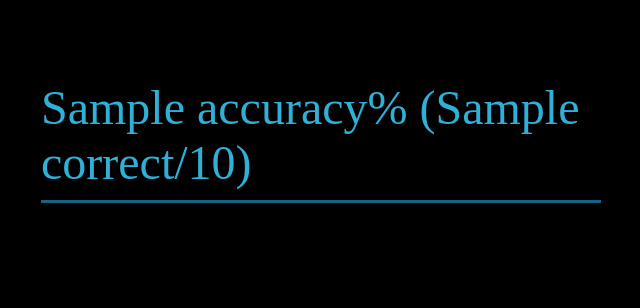
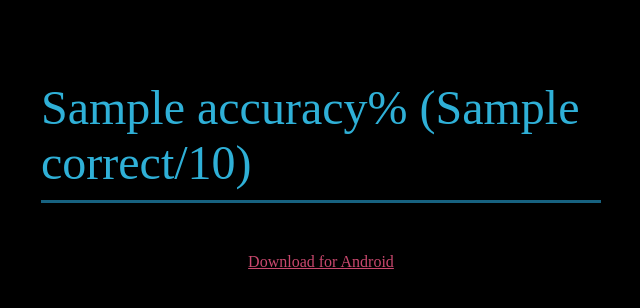
Before and after one commit to SnehaManohar/DistributedNNServer, a Flask app: template templates/status.html in a window 1280 px wide. Shown: the top 308 px of the page, without its empty margins (319-959 px from the left). Run offline with Flask 2, Linux system fonts and the light colour scheme; the template is opened without the code that fills it: most values are stand-ins (such as "Sample title", 1, 10 or a date in 2020); parts of the project's set-up code (start-up, migrations or seed data) failed here and were passed over.

Commit message:
Added option to download apk.

```diff
--- a/app.py
+++ b/app.py
@@ -1,4 +1,4 @@
-from flask import Flask, jsonify, request, render_template
+from flask import Flask, jsonify, request, render_template, send_file
 
 from model import Model
 
@@ -31,5 +31,10 @@ def get_status():
     return render_template('status.html', correct=correct, total=total, accuracy=round(correct * 100 / total))
 
 
+@app.route('/apk')
+def apk():
+    return send_file('static/Sonder.apk', as_attachment=True, attachment_filename='Sonder.apk')
+
+
 if __name__ == '__main__':
     app.run('0.0.0.0', 1729, threaded=True)
--- a/static/css/status.css
+++ b/static/css/status.css
@@ -81,6 +81,22 @@ body .wrapper .container > * {
   font-size: 300%;
 }
 
+a:link {
+    color: #E1517B;
+}
+
+a:visited {
+    color: #C1415B;
+}
+
+a:hover {
+    color: red;
+}
+
+a:active {
+    color: #35C4F0;
+}
+
 @keyframes label {
   0% {
     opacity: 0;
--- a/templates/status.html
+++ b/templates/status.html
@@ -27,5 +27,12 @@
       </div>
     </div>
   </div>
+  <div class="wrapper">
+    <div class="container">
+      <div class="label" style="font-size:100%; animation-delay:1s; text-align: center;">
+        <a href="/apk">Download for Android</a>
+      </div>
+    </div>
+  </div>
 </body>
 </html>
```
